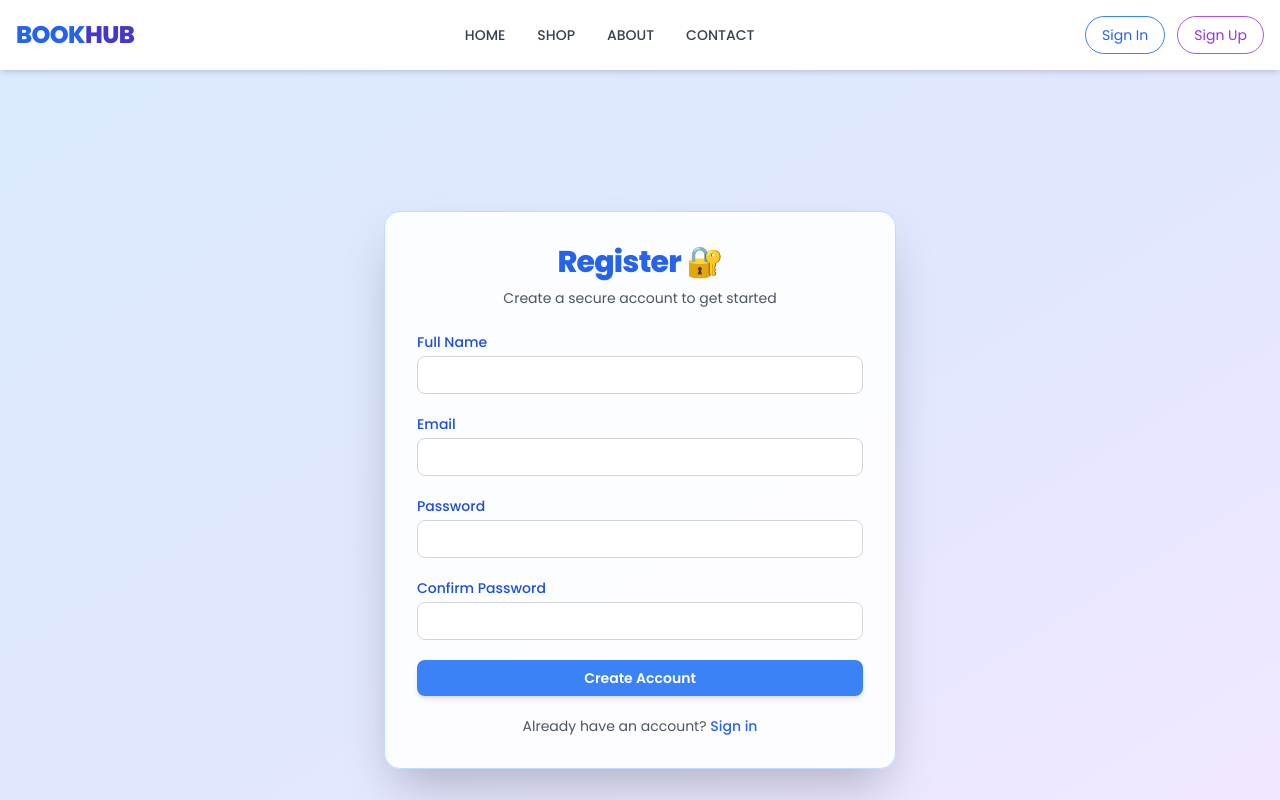
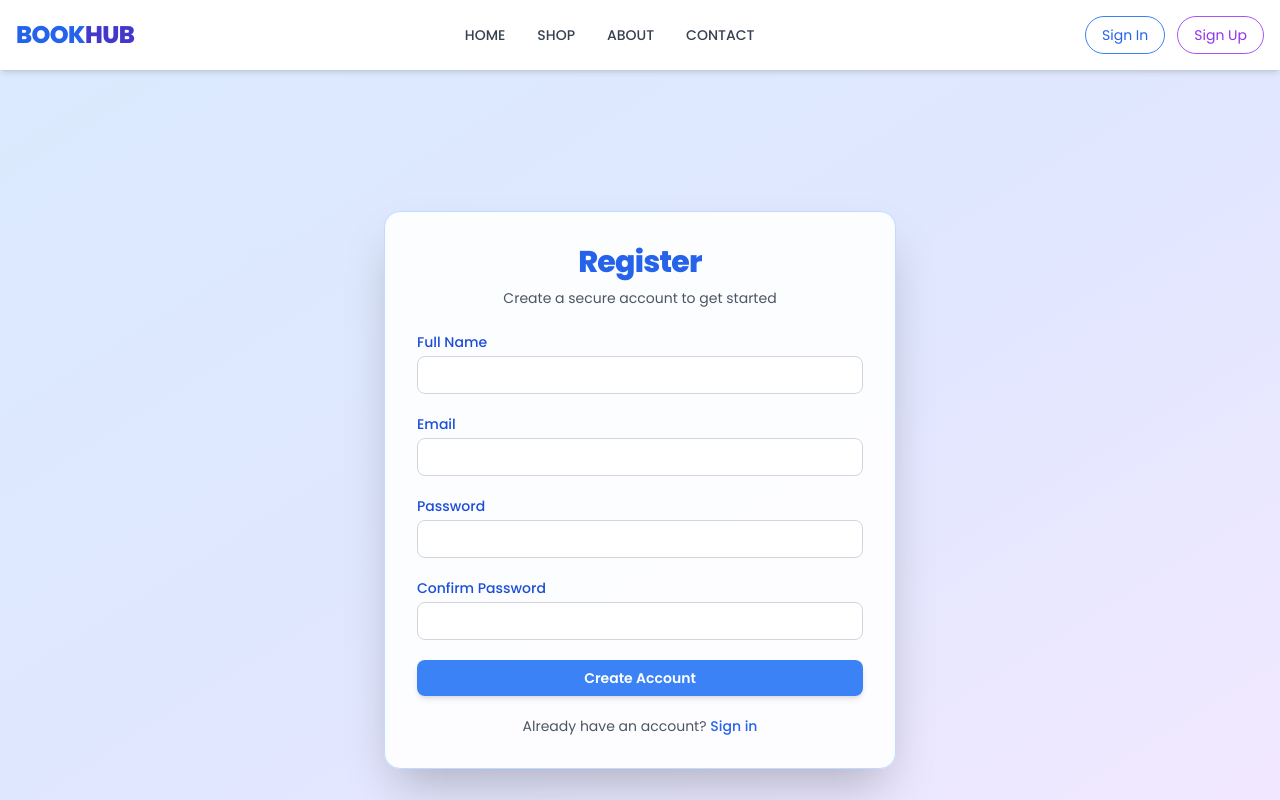
Before and after one commit to pravinthapa/BookHUB_SecurityCW2, a React (Vite) app in the folder BookHuB-Frontend/: page /register in a window 1280 px wide. Shown: the top 800 px of the page. Built offline with nearby package versions, Linux system fonts and the light colour scheme.

Commit message:
feat: changes on register

```diff
--- a/BookHuB-Frontend/src/components/register/register.jsx
+++ b/BookHuB-Frontend/src/components/register/register.jsx
@@ -93,14 +93,13 @@ export default function Register() {
     <div className="min-h-screen bg-gradient-to-br from-blue-100 via-indigo-100 to-purple-100 flex justify-center items-center px-4 pt-20 pb-10">
       <div className="w-full max-w-lg bg-white/90 backdrop-blur-lg shadow-2xl rounded-2xl border border-blue-200 p-8">
         <h2 className="text-3xl font-extrabold text-blue-600 text-center mb-2 tracking-tight">
-          Register 🔐
+          Register
         </h2>
         <p className="text-sm text-center text-gray-600 mb-6">
           Create a secure account to get started
         </p>
 
         <form onSubmit={handleSubmit} className="space-y-5 text-sm">
-          {/* Name */}
           <div>
             <label className="font-medium text-blue-700 block mb-1">
               Full Name
@@ -118,7 +117,6 @@ export default function Register() {
             )}
           </div>
 
-          {/* Email */}
           <div>
             <label className="font-medium text-blue-700 block mb-1">
               Email
@@ -136,7 +134,6 @@ export default function Register() {
             )}
           </div>
 
-          {/* Password */}
           <div>
             <label className="font-medium text-blue-700 block mb-1">
               Password
@@ -163,7 +160,6 @@ export default function Register() {
             )}
           </div>
 
-          {/* Confirm Password */}
           <div>
             <label className="font-medium text-blue-700 block mb-1">
               Confirm Password
@@ -183,7 +179,6 @@ export default function Register() {
             )}
           </div>
 
-          {/* Submit */}
           <button
             type="submit"
             className="w-full bg-blue-500 hover:bg-blue-600 text-white py-2 mt-2 rounded-lg font-semibold shadow-md transition-all"
@@ -191,7 +186,6 @@ export default function Register() {
             Create Account
           </button>
 
-          {/* Sign-in prompt */}
           <div className="text-center text-sm text-gray-600 mt-4">
             Already have an account?{" "}
             <Link
```
